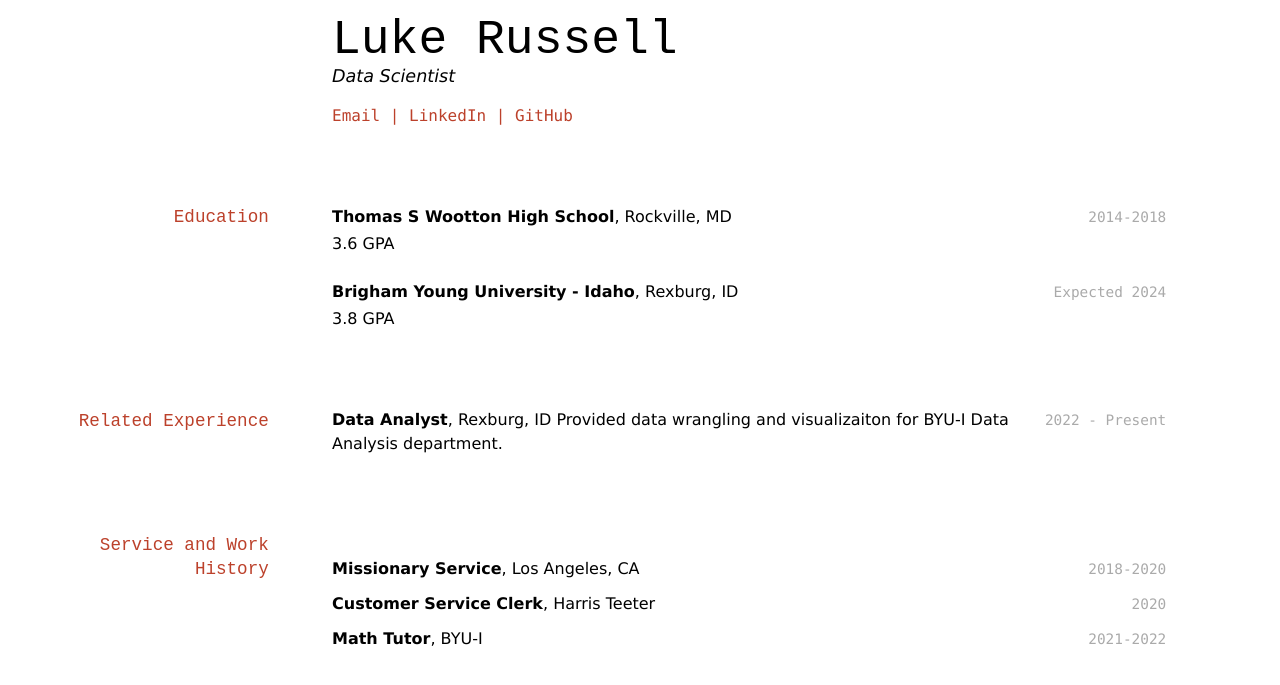
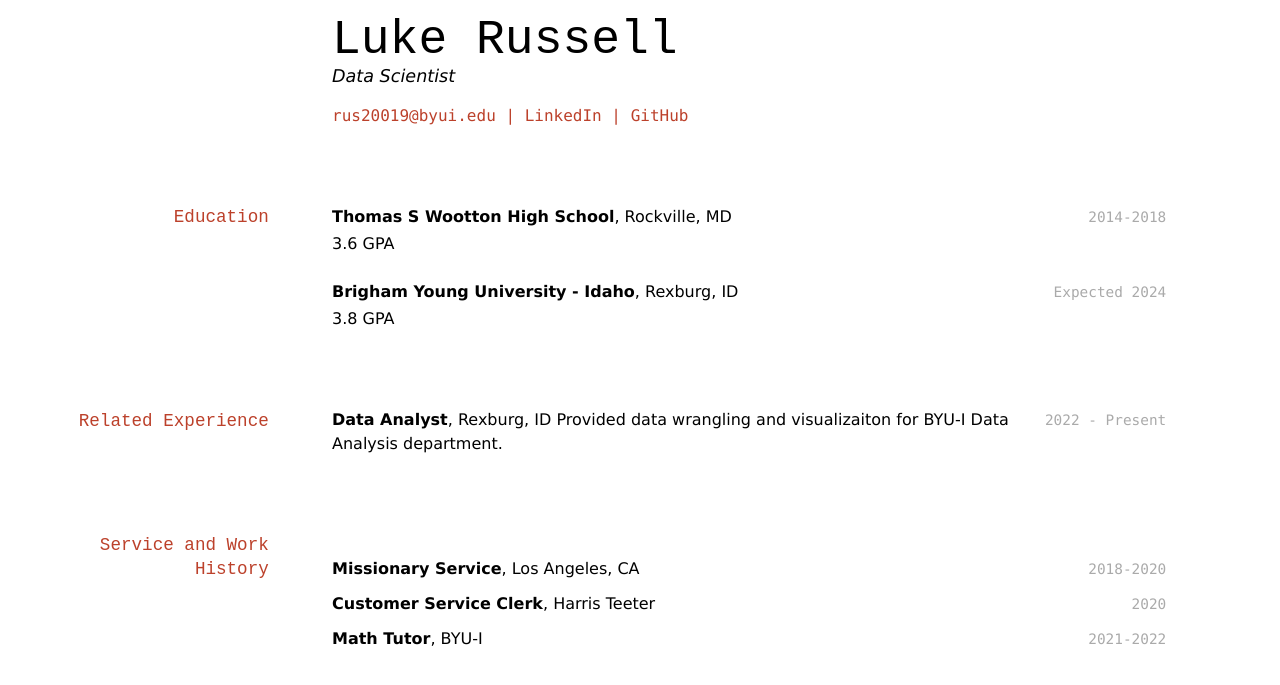
Before and after one commit to jluke-russell/russell_luke_resume, a Jekyll site: the page built from docs/index.md, in a window 1280 px wide. Shown: the top 685 px of the page. Built offline with Jekyll 4.4.1, drawn with Linux system fonts in a browser that asks for light colours.

Commit message:
Update links

```diff
--- a/docs/index.md
+++ b/docs/index.md
@@ -5,7 +5,7 @@ title: Luke Russell's Resume
 # Luke Russell
 Data Scientist
 <div id="webaddress">
-<a href="rus20019@byui.edu">Email</a>
+<a href="rus20019@byui.edu">rus20019@byui.edu</a>
 |
  <a href="https://www.linkedin.com/in/luke-r-b52969b0/">LinkedIn</a>
 | <a href="https://jluke-russell.github.io/russell_luke_resume/">GitHub</a>
```
